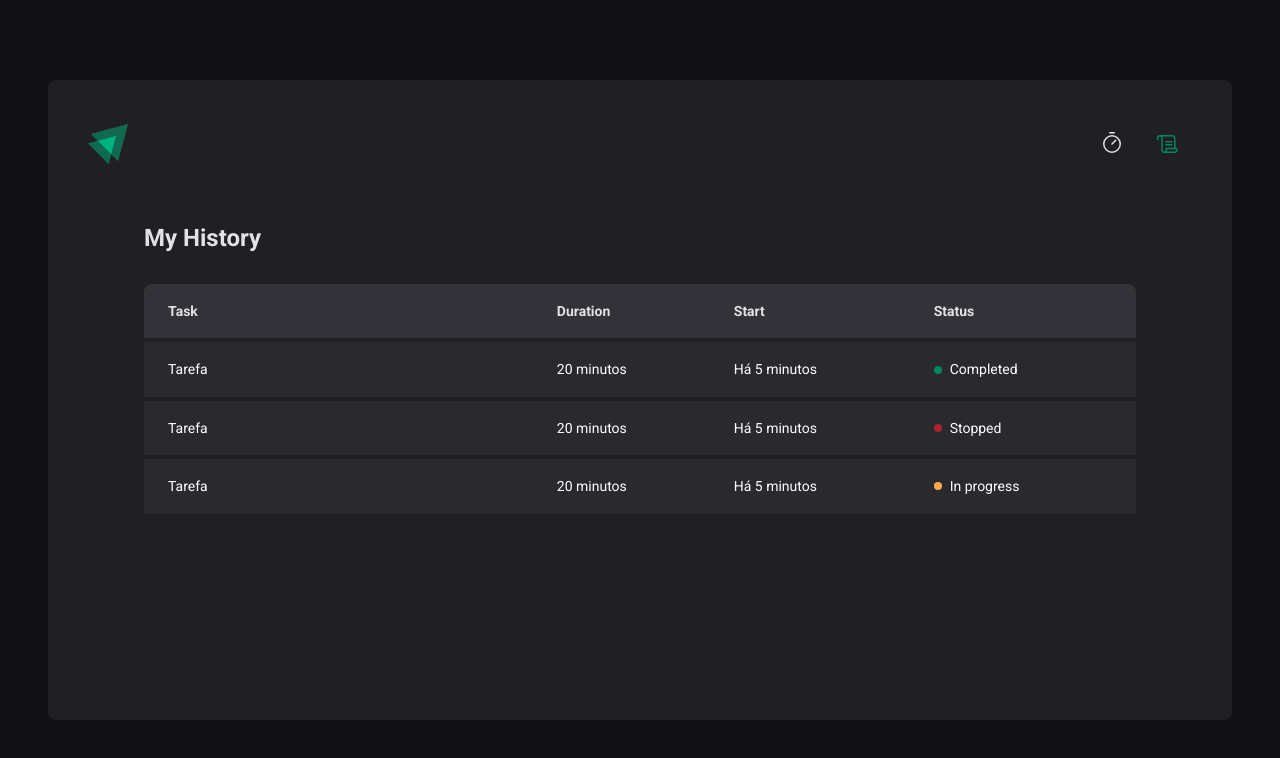
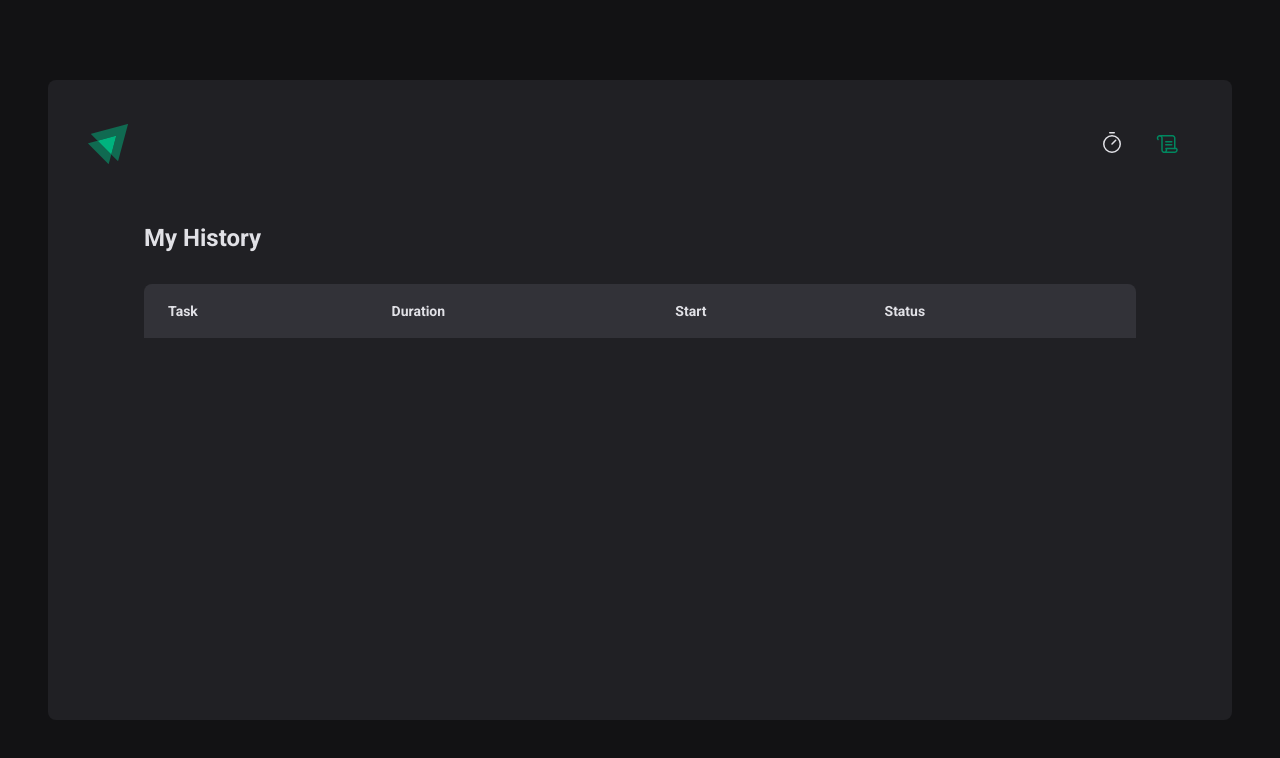
Before and after one commit to SenaGust/ignite-rockeatset, a React (Vite) app in the folder ignite-time/: page /history in a window 1280 px wide. Shown: the top 758 px of the page. Built offline with nearby package versions, Linux system fonts and the light colour scheme.

Commit message:
feat(ignite-timer): implemented history page with cycles context.

```diff
--- a/ignite-time/src/contexts/CyclesContextProvider.tsx
+++ b/ignite-time/src/contexts/CyclesContextProvider.tsx
@@ -11,6 +11,7 @@ interface CreateNewCycleData {
 }
 
 interface CyclesContextData {
+  cycles: Array<Cycle>;
   activeCycle?: Cycle;
   activeCycleId: string | null;
   amountSecondsPassed: number;
@@ -78,6 +79,7 @@ export function CyclesContextProvider({
   return (
     <CyclesContext.Provider
       value={{
+        cycles,
         activeCycle,
         activeCycleId,
         amountSecondsPassed,
--- a/ignite-time/src/pages/history/History.tsx
+++ b/ignite-time/src/pages/history/History.tsx
@@ -1,6 +1,12 @@
+import { useContext } from "react";
+import { formatDistanceToNow } from "date-fns";
+
+import { CyclesContext } from "../../contexts/CyclesContextProvider";
 import { HistoryContainer, HistoryList, StatusBadge } from "./History.styles";
 
 export function History() {
+  const { cycles } = useContext(CyclesContext);
+
   return (
     <HistoryContainer>
       <h1>My History</h1>
@@ -15,32 +21,26 @@ export function History() {
             </tr>
           </thead>
           <tbody>
-            <tr>
-              <td>Tarefa</td>
-              <td>20 minutos</td>
-              <td>Há 5 minutos</td>
-              <td>
-                <StatusBadge color="green">Completed</StatusBadge>
-              </td>
-            </tr>
-
-            <tr>
-              <td>Tarefa</td>
-              <td>20 minutos</td>
-              <td>Há 5 minutos</td>
-              <td>
-                <StatusBadge color="red">Stopped</StatusBadge>
-              </td>
-            </tr>
-
-            <tr>
-              <td>Tarefa</td>
-              <td>20 minutos</td>
-              <td>Há 5 minutos</td>
-              <td>
-                <StatusBadge color="yellow">In progress</StatusBadge>
-              </td>
-            </tr>
+            {cycles.map((cycle) => (
+              <tr key={cycle.id}>
+                <td>{cycle.task}</td>
+                <td>{cycle.countdownInMinutes} minute</td>
+                <td>
+                  {formatDistanceToNow(cycle.startDate, { addSuffix: true })}
+                </td>
+                <td>
+                  {cycle.finishedDate && (
+                    <StatusBadge color="green">Completed</StatusBadge>
+                  )}
+                  {cycle.interruptedDate && (
+                    <StatusBadge color="red">Interrupted</StatusBadge>
+                  )}
+                  {!cycle.finishedDate && !cycle.interruptedDate && (
+                    <StatusBadge color="yellow">In progress</StatusBadge>
+                  )}
+                </td>
+              </tr>
+            ))}
           </tbody>
         </table>
       </HistoryList>
```
